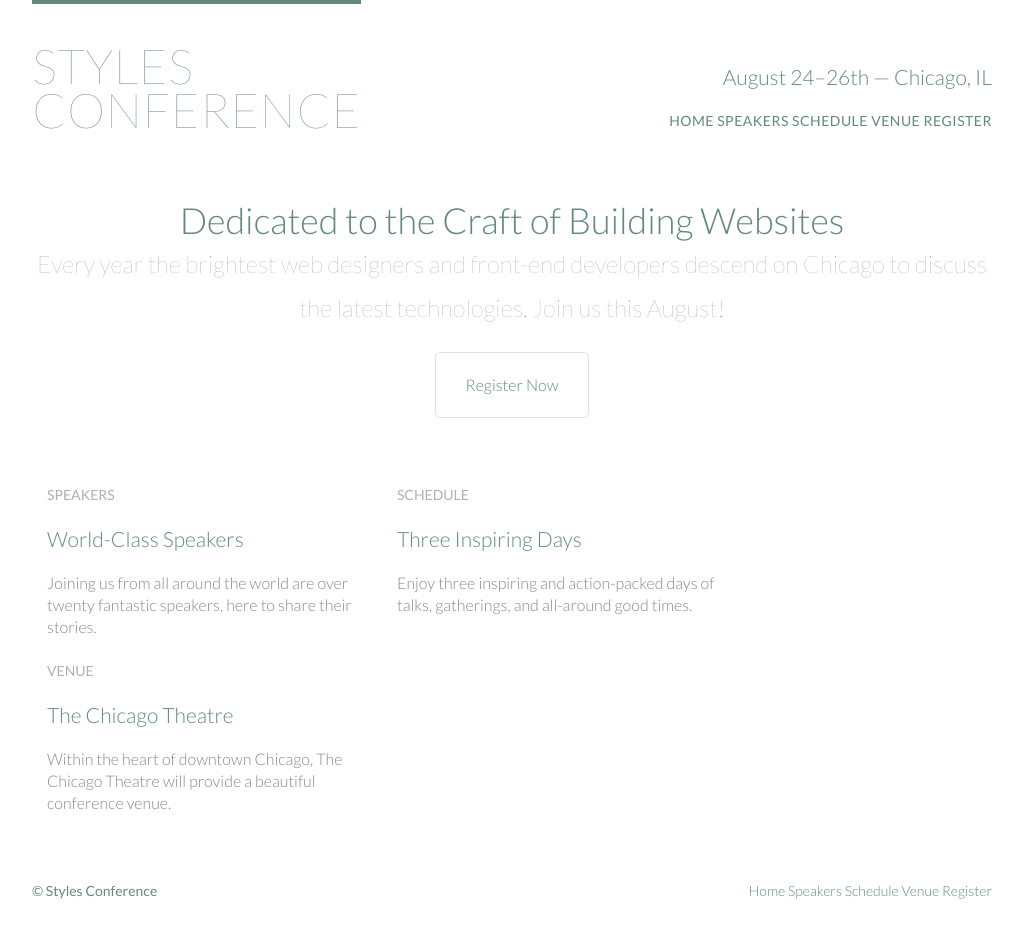
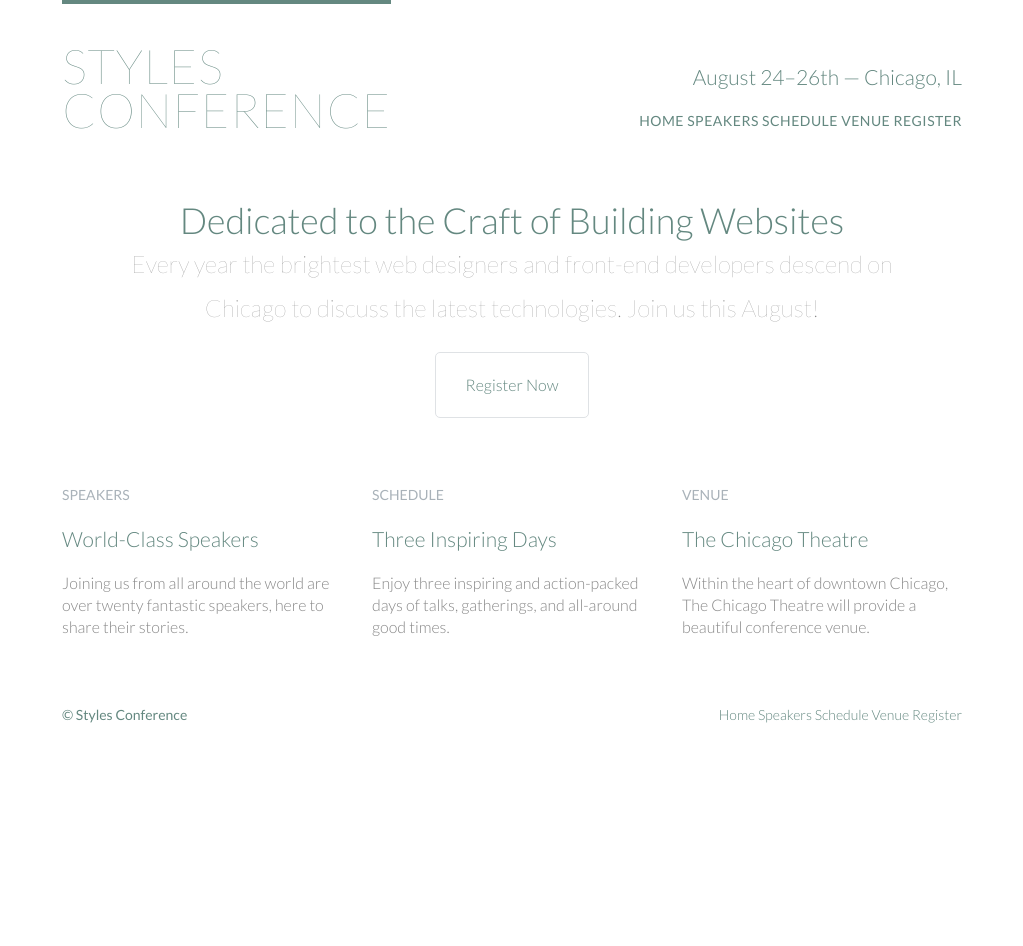
Before and after one commit to Harrisonkamau/Styles-conference, a plain HTML site: page index.html in a window 1280 px wide. Shown: the whole page, without its empty margins (128-1151 px from the left). After the commit the page ends 800 px from the top, so only its background shows below. Drawn offline with Linux system fonts and the light colour scheme.

Commit message:
Change font-family && body's background color

```diff
--- a/assets/stylesheets/main.css
+++ b/assets/stylesheets/main.css
@@ -1,5 +1,6 @@
-/* http://meyerweb.com/eric/tools/css/reset/ 2. v2.0 | 20110126
-  License: none (public domain)
+/* http://meyerweb.com/eric/tools/css/reset/
+   v2.0 | 20110126
+   License: none (public domain)
 */
 
 html, body, div, span, applet, object, iframe,
@@ -45,35 +46,64 @@ table {
   border-collapse: collapse;
   border-spacing: 0;
 }
+
 /*
   ========================================
-  Typography
+  Custom styles
   ========================================
 */
 
-h1, h3, h4, h5, p {
-  margin-bottom: 22px;
+body {
+  color: #888;
+  font: 300 16px/22px "Lato", "Open Sans", "Helvetica Neue", Helvetica, Arial, sans-serif;
 }
+
 /*
   ========================================
-  Buttons
+  Grid
   ========================================
 */
 
-.btn {
-  border-radius: 5px;
+*,
+*:before,
+*:after {
+  -webkit-box-sizing: border-box;
+     -moz-box-sizing: border-box;
+          box-sizing: border-box;
+}
+.container,
+.grid {
+  margin: 0 auto;
+  width: 960px;
+}
+.container {
+  padding-left: 30px;
+  padding-right: 30px;
+}
+.grid,
+.col-1-3,
+.col-2-3 {
+  padding-left: 15px;
+  padding-right: 15px;
+}
+.col-1-3,
+.col-2-3  {
   display: inline-block;
-  margin: 0;
+  vertical-align: top;
 }
-.btn-alt {
-  border: 1px solid #dfe2e5;
-  padding: 10px 30px;
+.col-1-3 {
+  width: 33.33%;
 }
+.col-2-3 {
+  width: 66.66%;
+}
+
 /*
   ========================================
   Clearfix
   ========================================
 */
+
 .group:before,
 .group:after {
   content: "";
@@ -86,70 +116,18 @@ h1, h3, h4, h5, p {
   clear: both;
   *zoom: 1;
 }
+
 /*
   ========================================
-  Primary header
+  Typography
   ========================================
 */
 
-.logo {
-  float: left;
-}
-.logo {
-  border-top: 4px solid #648880;
-  padding: 40px 0 22px 0;
-  float: left;
-}
-/*
-  ========================================
-  Primary footer
-  ========================================
-*/
-
-.primary-footer small {
-  float: left;
-}
-.primary-footer {
-  padding-bottom: 44px;
-  padding-top: 44px;
-}
-.col-1-3 {
-  width: 33.33%;
-}
-.col-2-3 {
-  width: 66.66%;
-}
-.col-1-3,
-.col-2-3 {
-  display: inline-block;
-  vertical-align: top;
-}
-.grid,
-.col-1-3,
-.col-2-3 {
-  padding-left: 15px;
-  padding-right: 15px;
-}
-.container,
-.grid {
-  margin: 0 auto;
-  width: 960px;
-}
-.container {
-  padding-left: 30px;
-  padding-right: 30px;
-}
-/*
-  ========================================
-  Custom styles
-  ========================================
-*/
-body {
-  color: #888;
-  font: 300 16px/22px "Open Sans", "Helvetica Neue", Helvetica, Arial, sans-serif;
-}
 h1, h2, h3, h4 {
   color: #648880;
+}
+h1, h3, h4, h5, p {
+  margin-bottom: 22px;
 }
 h1 {
   font-size: 36px;
@@ -169,39 +147,82 @@ h5 {
   color: #a9b2b9;
   font-size: 14px;
   font-weight: 400;
+  text-transform: uppercase;
 }
 strong {
   font-weight: 400;
 }
-cite, em {
+cite,
+em {
   font-style: italic;
 }
+
 /*
   ========================================
   Links
   ========================================
 */
 
+a {
+  color: #648880;
+  text-decoration: none;
+}
 a:hover {
   color: #a9b2b9;
 }
-a {
-  color: #648880;
+p a {
+  border-bottom: 1px solid #dfe2e5;
 }
+
+/*
+  ========================================
+  Buttons
+  ========================================
+*/
+
+.btn {
+  border-radius: 5px;
+  display: inline-block;
+  margin: 0;
+}
+.btn-alt {
+  border: 1px solid #dfe2e5;
+  padding: 10px 30px;
+}
+
+/*
+  ========================================
+  Primary header
+  ========================================
+*/
+
 .logo {
   border-top: 4px solid #648880;
   float: left;
   font-size: 48px;
+  font-weight: 100;
+  letter-spacing: .5px;
   line-height: 44px;
   padding: 40px 0 22px 0;
+  text-transform: uppercase;
 }
 .tagline {
   margin: 66px 0 22px 0;
+  text-align: right;
 }
 .primary-nav {
   font-size: 14px;
   font-weight: 400;
+  letter-spacing: .5px;
+  text-transform: uppercase;
 }
+
+/*
+  ========================================
+  Primary footer
+  ========================================
+*/
+
 .primary-footer {
   color: #648880;
   font-size: 14px;
@@ -212,45 +233,7 @@ a {
   float: left;
   font-weight: 400;
 }
-.hero {
-  line-height: 44px;
-  padding: 22px 80px 66px 80px;
-}
-.hero h2 {
-  font-size: 36px;
-}
-.hero p {
-  font-size: 24px;
-}
-.teaser a:hover h3 {
-  color: #a9b2b9;
-}
-a {
-  color: #648880;
-  text-decoration: none;
-}
-a:hover {
-  color: #a9b2b9;
-}
-p a {
-  border-bottom: 1px solid #dfe2e5;
-}
-h5 {
-  color: #a9b2b9;
-  font-size: 14px;
-  font-weight: 400;
-  text-transform: uppercase;
-}
-.primary-nav {
-  font-size: 14px;
-  font-weight: 400;
-  letter-spacing: .5px;
-  text-transform: uppercase;
-}
-.tagline {
-  margin: 66px 0 22px 0;
-  text-align: right;
-}
+
 /*
   ========================================
   Navigation
@@ -260,26 +243,25 @@ h5 {
 .nav {
   text-align: right;
 }
+
+/*
+  ========================================
+  Home
+  ========================================
+*/
+
 .hero {
   line-height: 44px;
   padding: 22px 80px 66px 80px;
   text-align: center;
 }
-body {
-  color: #888;
-  font: 300 16px/22px "Lato", "Open Sans", "Helvetica Neue", Helvetica, Arial, sans-serif;
-}
-.logo {
-  border-top: 4px solid #648880;
-  float: left;
-  font-size: 48px;
-  font-weight: 100;
-  letter-spacing: .5px;
-  line-height: 44px;
-  padding: 40px 0 22px 0;
-  text-transform: uppercase;
+.hero h2 {
+  font-size: 36px;
 }
 .hero p {
   font-size: 24px;
   font-weight: 100;
 }
+.teaser a:hover h3 {
+  color: #a9b2b9;
+}
```
